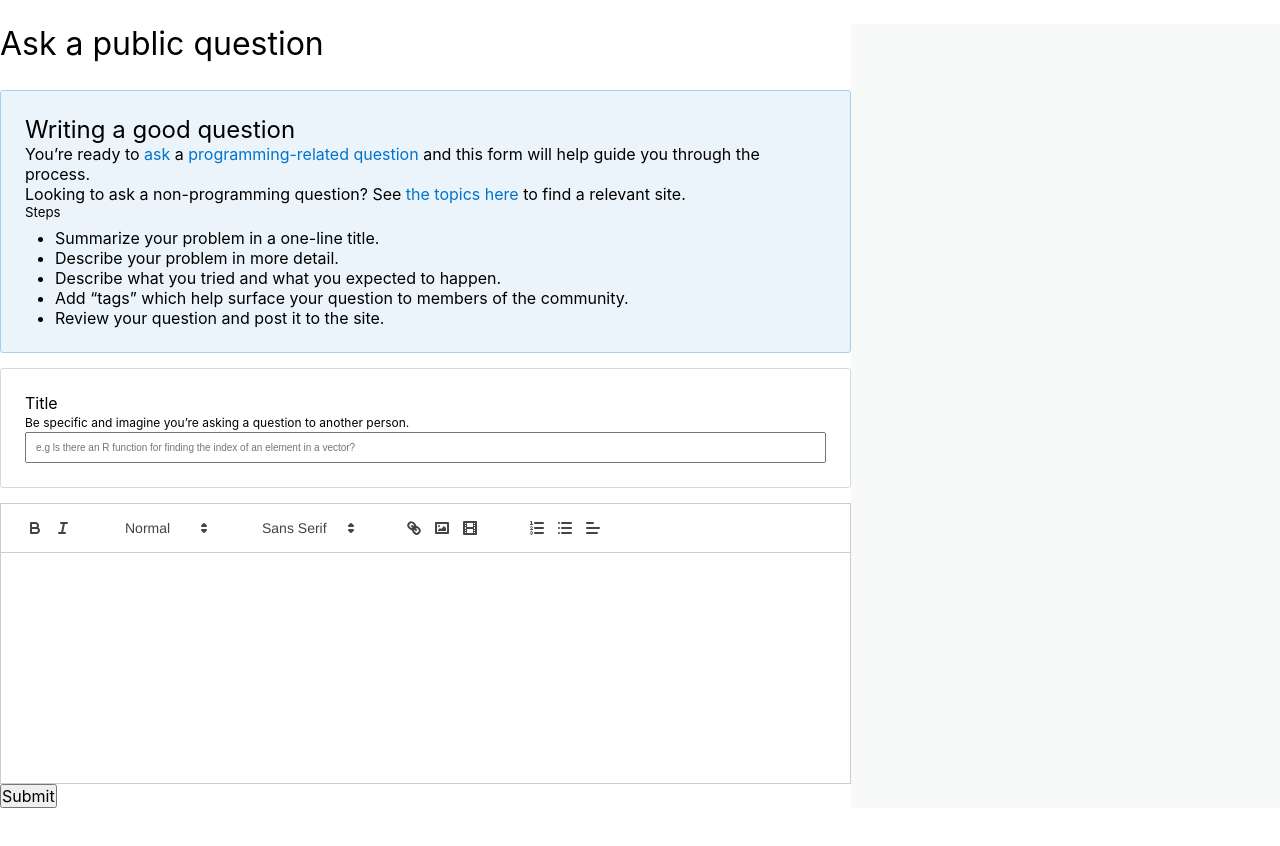
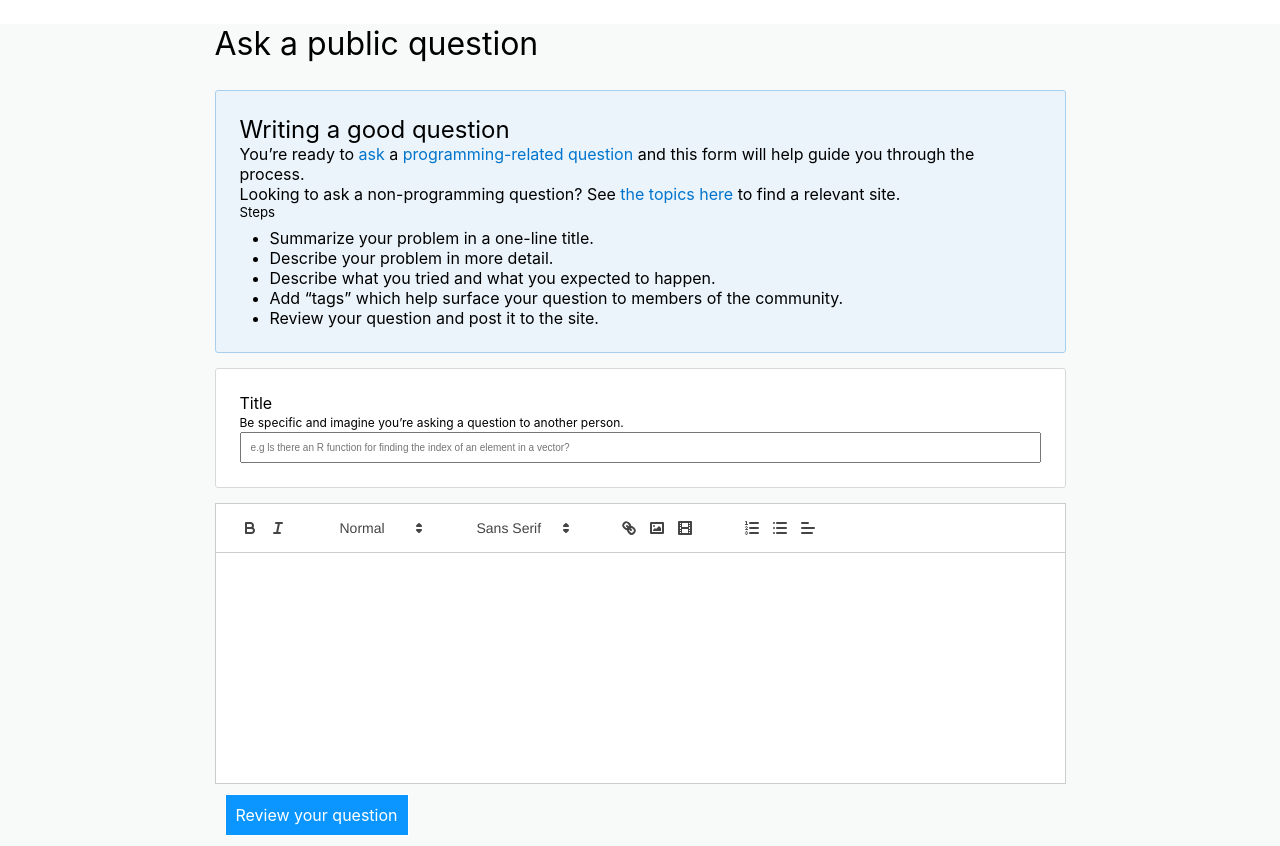
Before and after one commit to codestates-seb/seb43_pre_004, a React (Create React App) app in the folder front/: page /askquestion in a window 1280 px wide. Before the commit the page ends 808 px from the top, so only its background shows below. Built offline with nearby package versions, Linux system fonts and the light colour scheme.

Commit message:
Design(AskQuestion):디자인수정 pages(AskQuestion)

```diff
--- a/front/src/pages/AskQuestion.js
+++ b/front/src/pages/AskQuestion.js
@@ -11,15 +11,20 @@ import TextEditor from '../components/TextEditor';
 const ContainerWrapper = styled.div`
   width: 100%;
   background-color: #f8f9f9;
+
+  .quill {
+    background-color: #fff;
+  }
 `;
 
 const Container = styled.div`
   width: 100%;
   max-width: 851px;
+  margin: 0 auto; // 추가
   h1 {
     margin: 24px 0px 27px;
   }
-  background-color: #fff;
+  /* background-color: #fff; */
 `;
 
 const Notice = styled.div`
@@ -48,6 +53,7 @@ const Links = styled.span`
 `;
 
 const Title = styled.div`
+  background-color: #fff;
   /* color: red; */
   border: 1px solid #d6d9dc;
   border-radius: 3px;
@@ -65,9 +71,7 @@ const Titlesub = styled.span`
 `;
 
 const TitleInput = styled.input`
-  /* background-color: red; */
   /* border: 1px solid; */
-
   width: 100%;
   padding: 7.8px 9.1px;
   font-size: 10px;
@@ -75,6 +79,14 @@ const TitleInput = styled.input`
     border: 2px solid #a6ceed;
   }
   outline: none;
+`;
+
+const ReviewButton = styled.button`
+  color: #fff;
+  border: 1px solid #fff;
+  background-color: #0a95ff;
+  padding: 10px;
+  margin: 10px;
 `;
 
 function AskQuestion() {
@@ -141,9 +153,7 @@ function AskQuestion() {
 
         <TextEditor editorState={editorState} setEditorState={setEditorState} />
 
-        <button type="button" onClick={handleClick}>
-          Submit
-        </button>
+        <ReviewButton onClick={handleClick}>Review your question</ReviewButton>
       </Container>
     </ContainerWrapper>
   );
```
